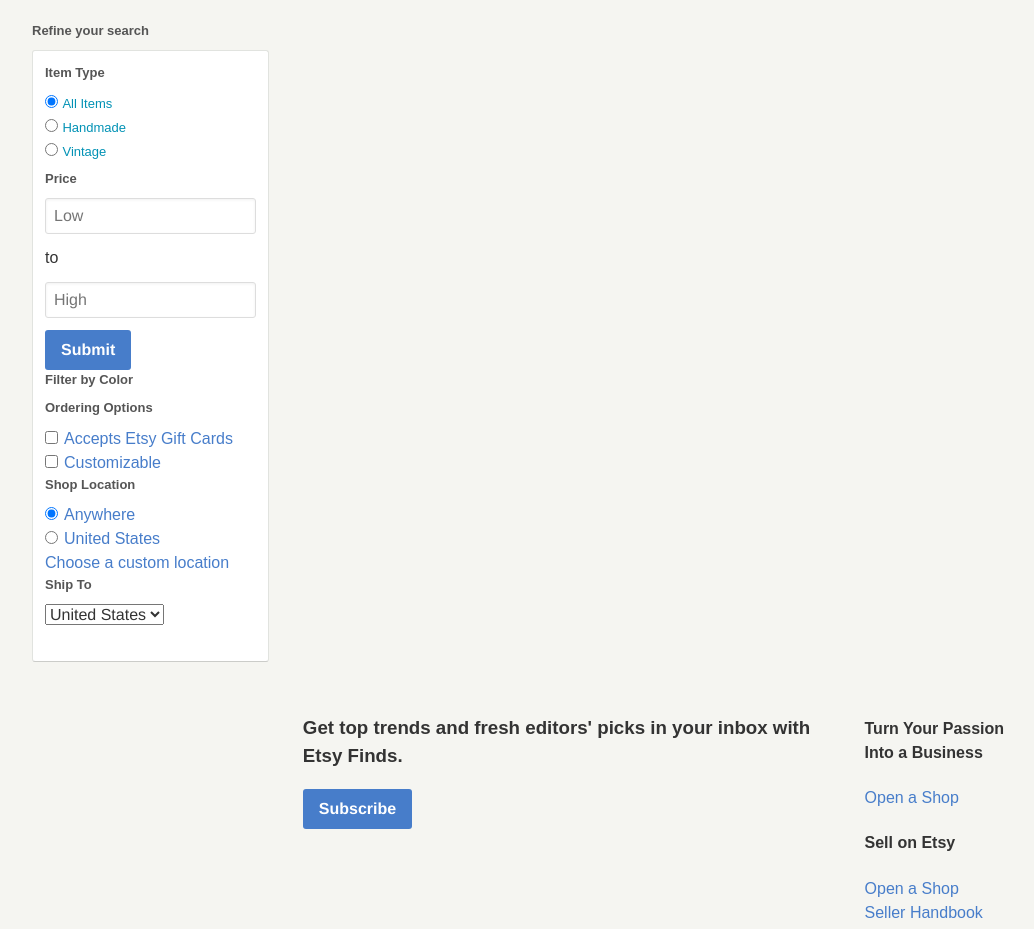
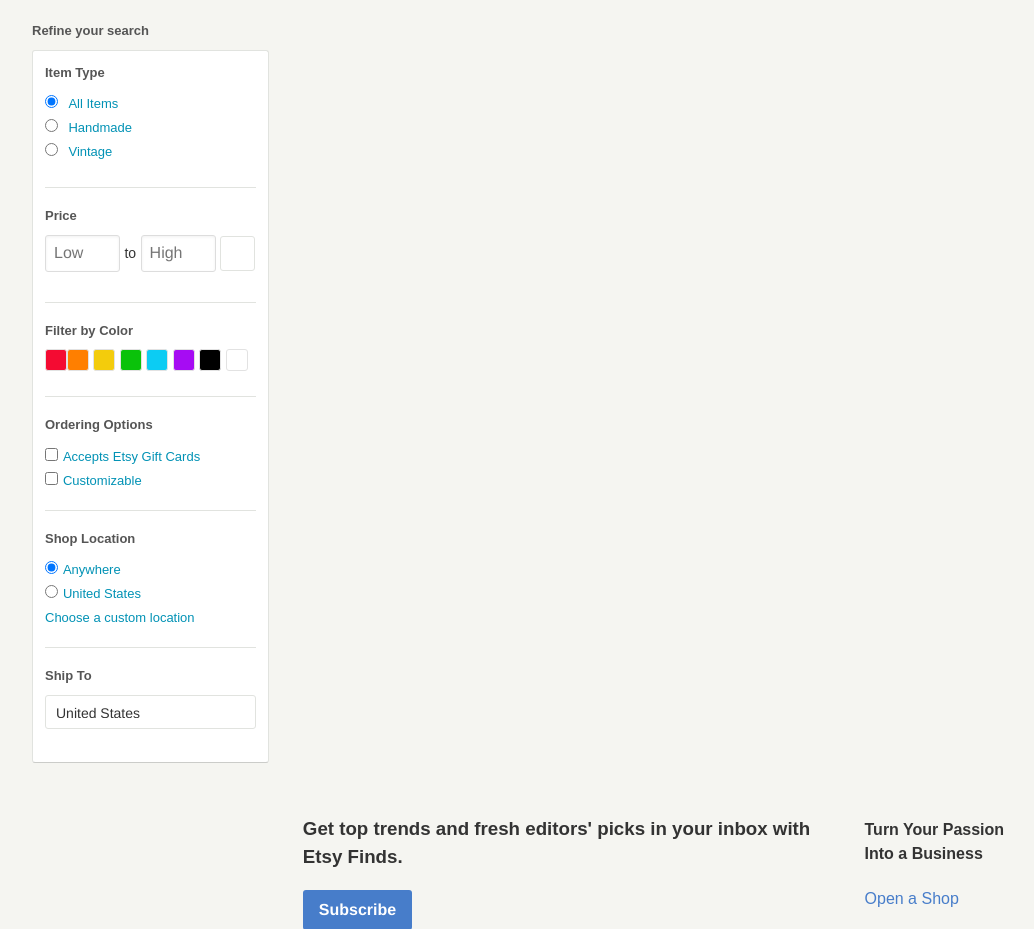
Before and after one commit to julang0707/Assignment-11-01, a website: page index.html in a window 1280 px wide. Shown: the part 507-1436 px from the top of the page, without its empty margins (68-1102 px from the left). Drawn offline with nearby package versions, Linux system fonts and the light colour scheme; files that its build step writes are made by us from their sources.

Commit message:
this should look pretty much done minor things need to be added

```diff
--- a/scss/styles.scss
+++ b/scss/styles.scss
@@ -169,6 +169,7 @@
       }
     }
   }
+
   h5{
     font-size: 13px;
     color: #555555;
@@ -184,10 +185,9 @@
     margin: 0 0 24px;
     padding: 12px;
     .item-type{
-      .srchBts{
-        input{
-          margin: 0;
-        }
+      border-bottom: 1px solid #E1E3DF;
+      padding-bottom: 18px;
+      margin-bottom: 18px;
         a{
           font-size: 13px;
           color: #0292B5;
@@ -198,9 +198,112 @@
           }
         }
       }
+    .price{
+      padding-bottom: 18px;
+      margin-bottom: 18px;
+      border-bottom: 1px solid #E1E3DF;
+      div{
+        display: inline-block;
+        input{
+          width: 75px;
+          height: 37px;
+          display: inline-block;
+        }
+        p{
+          font-size: 14px;
+        }
+      }
+      #submit{
+        position: relative;
+        background: transparent;
+        border: 1px solid #E1E3DF;
+        width: 35px;
+        height: 35px;
+      }
+    }
+
+    .type{
+      padding-bottom: 18px;
+      margin-bottom: 18px;
+      border-bottom: 1px solid #E1E3DF;
+      .color{
+        div  {
+          border: 1px solid #e2e2e2;
+          border-radius: 3px;
+          height: 22px;
+          width: 22px;
+        }
+        li {
+          display: inline-block;
+        }
+        #red{
+          background-color: #f40b32;
+        }
+        #orange{
+          background-color: #ff7f00;
+        }
+
+
+        #yellow{
+          background-color: #f3cc0c;
+        }
+        #green{
+          background-color: #0ac20a;
+        }
+
+        #blue{
+          background-color: #0cccf3;
+        }
+
+        #purple{
+          background-color: #a60cf3;
+        }
+
+        #black{
+          background-color: #000;
+        }
+      }
+    }
+    .ordering{
+      padding-bottom: 18px;
+      margin-bottom: 18px;
+      border-bottom: 1px solid #E1E3DF;
+      a{
+        font-size: 13px;
+        color: #0292b5;
+        &:hover{
+          text-decoration: underline;
+        }
+      }
+    }
+    .location{
+      padding-bottom: 18px;
+      margin-bottom: 18px;
+      border-bottom: 1px solid #E1E3DF;
+      a{
+        font-size: 13px;
+        color: #0292b5;
+        &:hover{
+          text-decoration: underline;
+        }
+      }
+    }
+    .ship{
+      select{
+        width: 100%;
+        font-size: 14px;
+        background: transparent;
+        line-height: 1;
+        border: 1px solid #E1E3DF;
+        border-radius: 3px;
+        height: 34px;
+        -webkit-appearance: none;
+        padding:10px;
+      }
     }
   }
 }
+
 
 .item {
   border: 1px solid #000;
```
